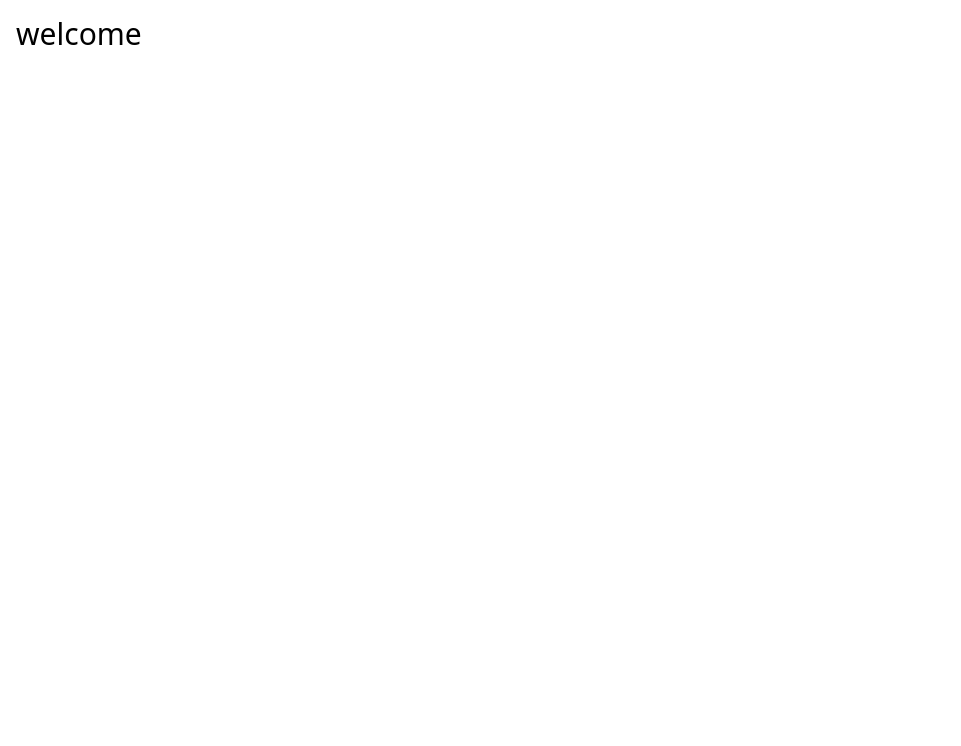
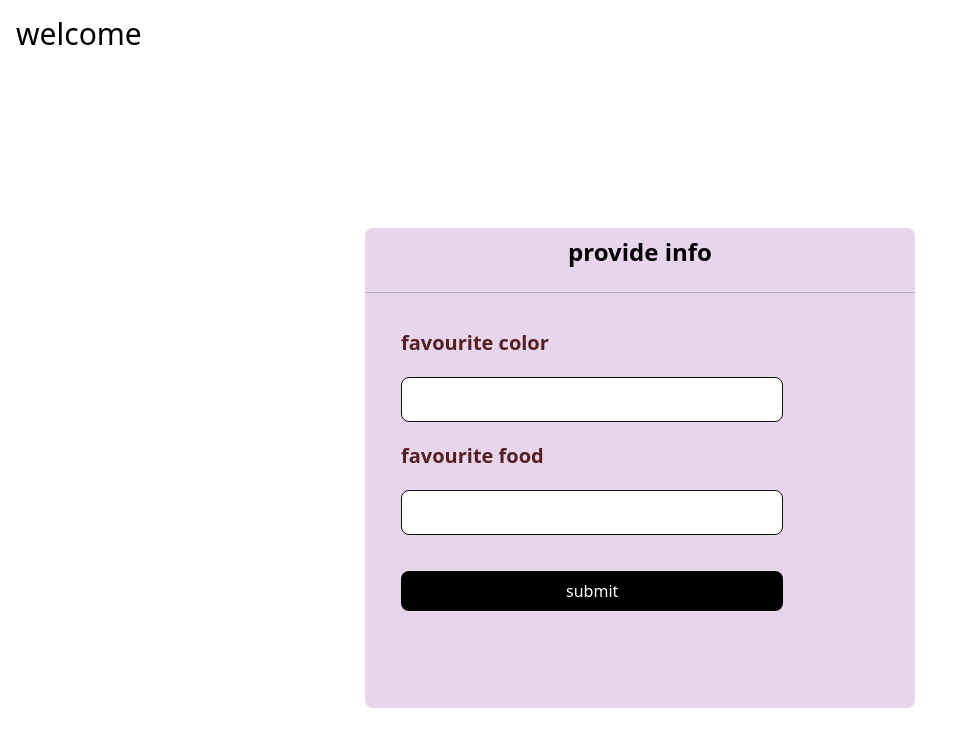
Before and after one commit to Zzohra/loginpage, a React (Vite) app: page / in a window 1280 px wide. Both pictures are taken after a click on the button "Sign in". Shown: the top 746 px of the page, without its empty margins (0-961 px from the left). Built offline with nearby package versions, Linux system fonts and the light colour scheme.

Commit message:
challenz finish

```diff
--- a/src/App.jsx
+++ b/src/App.jsx
@@ -7,12 +7,16 @@ import { useState } from 'react'
 
 import Login from './components/Login'
 import Entered from './components/Entered'
+import Fav from './components/Fav'
 
 function App(){
 
 
   const [isLogged, setIsLogged]=useState(false)
   const [username,setUsername]=useState('')
+const [submit, isSubmit]=useState(false)
+const [color, setColor]=useState('')
+const [food, setFood]=useState('')
   // const settingUserName=(value)=>{
   //   setUsername(value)
   // }
@@ -23,7 +27,7 @@ function App(){
 
   return (
     <>
-  { isLogged===false?<Login setUsername={setUsername} setIsLogged={setIsLogged} />:<Entered username={username} />  }
+   { isLogged ? (submit ? (<Fav username={username} color={color} food={food} />) : ( <Entered username={username} setColor={setColor} setFood={setFood} isSubmit={isSubmit} /> )) : ( <Login setUsername={setUsername} setIsLogged={setIsLogged} /> )}
     </>
   )
 }
--- a/src/components/Entered.jsx
+++ b/src/components/Entered.jsx
@@ -3,6 +3,35 @@ export default function Entered(props){
 
     <>
     <h1 className="p-4 text-3xl">welcome  {props.username}</h1>
-    </>
+
+<div className='h-screen w-screen   flex justify-center items-center'>
+<div className='sm:w-[550px] sm:h-[480px] w-[320px] h-[490px]  rounded-lg bg-[#e6d5eb] '>
+<div className="text-2xl font-bold p-2 flex  justify-center"> provide info </div>
+<div  className='flex justify-between p-2 border-b border-[#B3B3B3]'></div>
+
+<div className=' p-9 flex flex-col gap-5  '>
+
+      <div className="text-xl font-bold text-[#562020]"  >
+        favourite color
+      </div>
+      <input  className='rounded-lg w-[80%] pl-2 py-[2%] border border-[#151510]' type="text"
+       onChange={(event)=>{
+        props.setColor(event.target.value)
+      }} />
+
+      <div className="text-xl font-bold text-[#562020]">favourite food</div>
+      <input type="text"  className='rounded-lg  w-[80%] pl-2 py-[2%] border border-[#151510]'
+      onChange={(event)=>{
+        props.setFood(event.target.value)
+      }}
+      />
+
+<button className='bg-black text-white p-2 mt-4  rounded-lg w-[80%]' onClick={()=>{props.isSubmit(true)}}  >submit</button>
+    </div>
+
+
+</div>
+</div>
+</>
   )
 }
--- /dev/null
+++ b/src/components/Fav.jsx
@@ -0,0 +1,9 @@
+export default function Fav(props){
+  return(
+    <>
+    <h1>hey {props.username}</h1>
+    <h1>your favourite color is {props.color}</h1>
+    <h1>your favourite food is {props.food}</h1>
+    </>
+  )
+}
```
